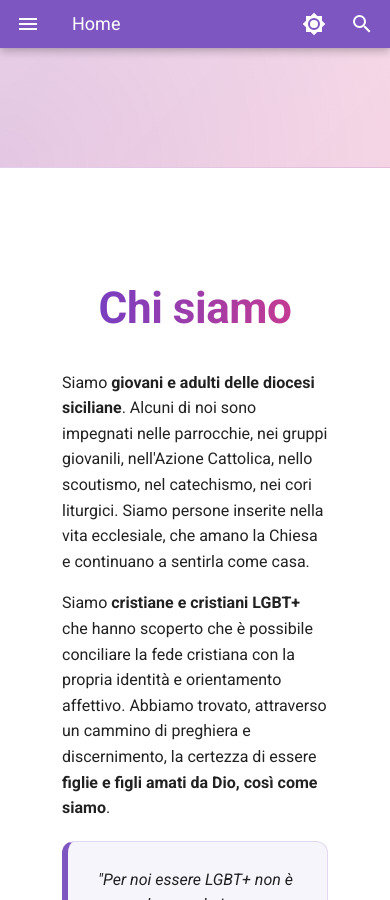
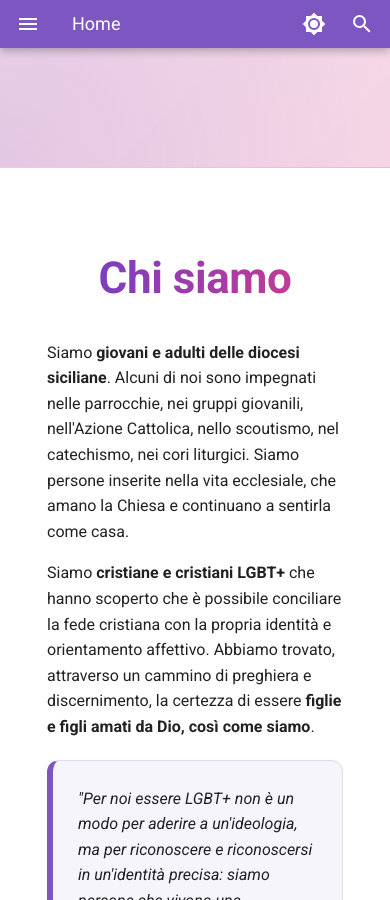
Before and after one commit to cristianilgbtsicilia/cristianilgbtsicilia.it, an MkDocs documentation site: the page built from docs/index.md, in a window 390 px wide and 900 px high, scrolled down 762 px. Built offline with MkDocs 1.6.1 and Material for MkDocs 9.7.7, drawn with Linux system fonts in a browser that asks for light colours.

Commit message:
fix padding on mobile

```diff
--- a/docs/stylesheets/extra.css
+++ b/docs/stylesheets/extra.css
@@ -359,6 +359,17 @@
     margin-left: auto;
     margin-right: auto;
   }
+
+  .home-main-content {
+    padding-left: 0.75rem;
+    padding-right: 0.75rem;
+  }
+
+  .quote-box,
+  .testimony-card {
+    padding-left: 1.25rem;
+    padding-right: 1.25rem;
+  }
 }
 
 /* Section titles */
--- a/overrides/home.html
+++ b/overrides/home.html
@@ -55,7 +55,7 @@
         </div>
       </div>
 
-      <div class="home-main-content" style="max-width: 61rem; margin: 0 auto; padding: 2rem 1.5rem 3rem;">
+      <div class="home-main-content">
         {{ page.content | safe }}
       </div>
     </div>
```
